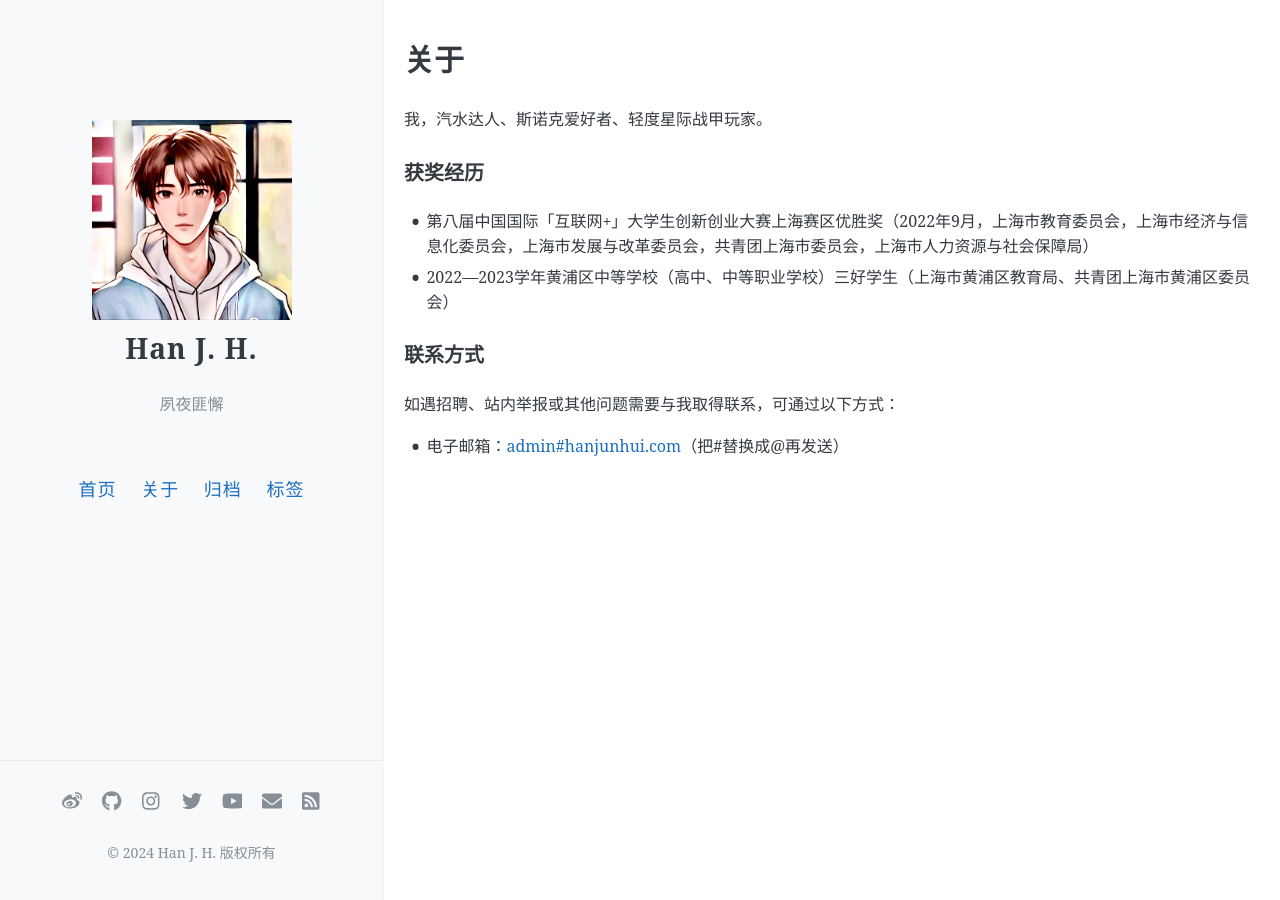
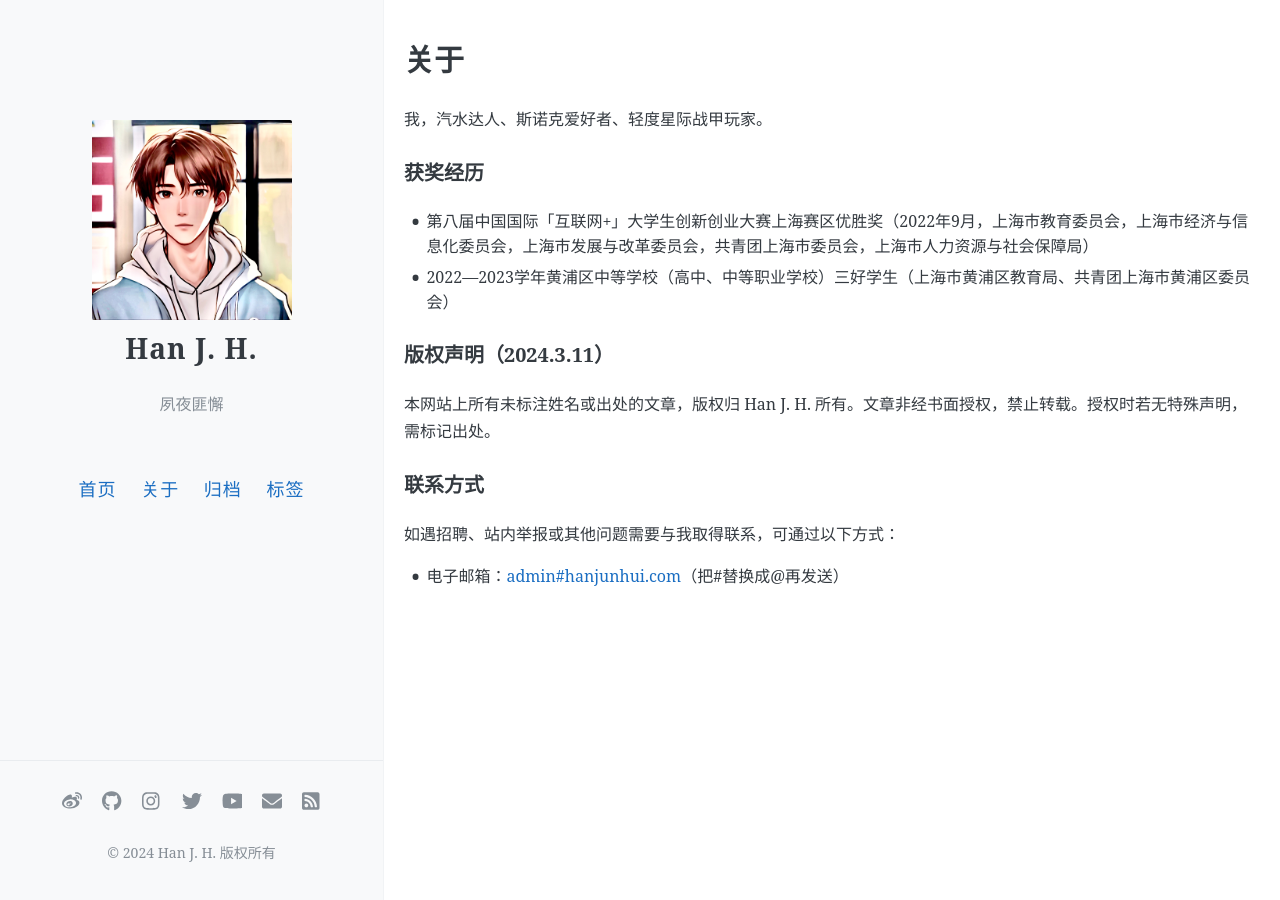
Before and after one commit to theguyhjh/theguyhjh.github.io, a Jekyll site: the page built from about.md, in a window 1280 px wide. Built offline with Jekyll 4.4.1, drawn with Linux system fonts in a browser that asks for light colours; comment, search, counter and statistics services are not loaded.

Commit message:
2024/02/14/02:28

```diff
--- a/about.md
+++ b/about.md
@@ -10,6 +10,9 @@ permalink: /about/
 + 第八届中国国际「互联网+」大学生创新创业大赛上海赛区优胜奖（2022年9月，上海市教育委员会，上海市经济与信息化委员会，上海市发展与改革委员会，共青团上海市委员会，上海市人力资源与社会保障局）
 + 2022—2023学年黄浦区中等学校（高中、中等职业学校）三好学生（上海市黄浦区教育局、共青团上海市黄浦区委员会）
 
+### 版权声明（2024.3.11）
+本网站上所有未标注姓名或出处的文章，版权归 Han J. H. 所有。文章非经书面授权，禁止转载。授权时若无特殊声明，需标记出处。
+
 ### 联系方式
 如遇招聘、站内举报或其他问题需要与我取得联系，可通过以下方式：
 + 电子邮箱：[admin#hanjunhui.com](mailto:admin@hanjunhui.com)（把#替换成@再发送）
```
Also changed, not shown: applets/groupnet/index.html (renamed from groupnet/index.html).
